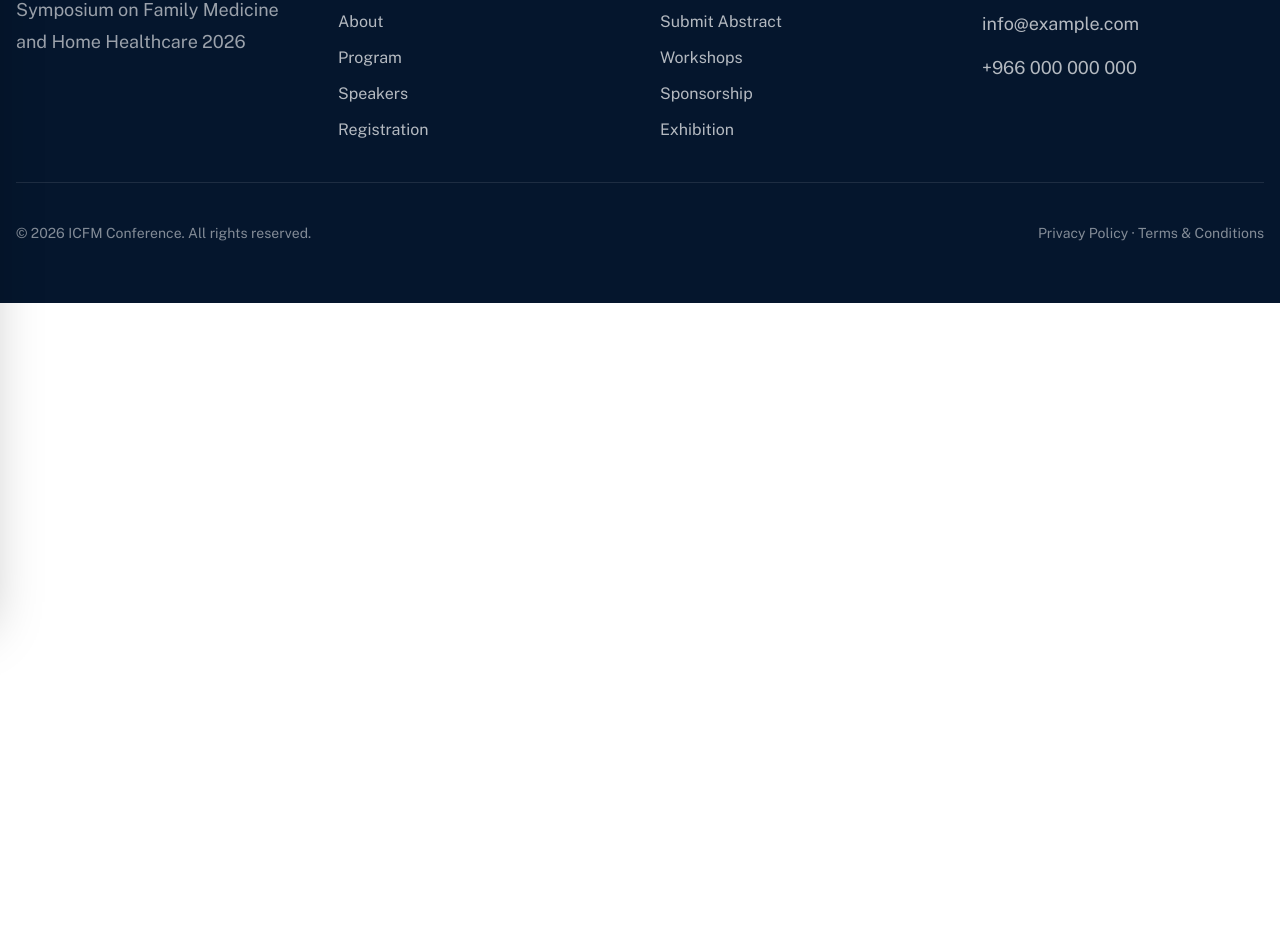
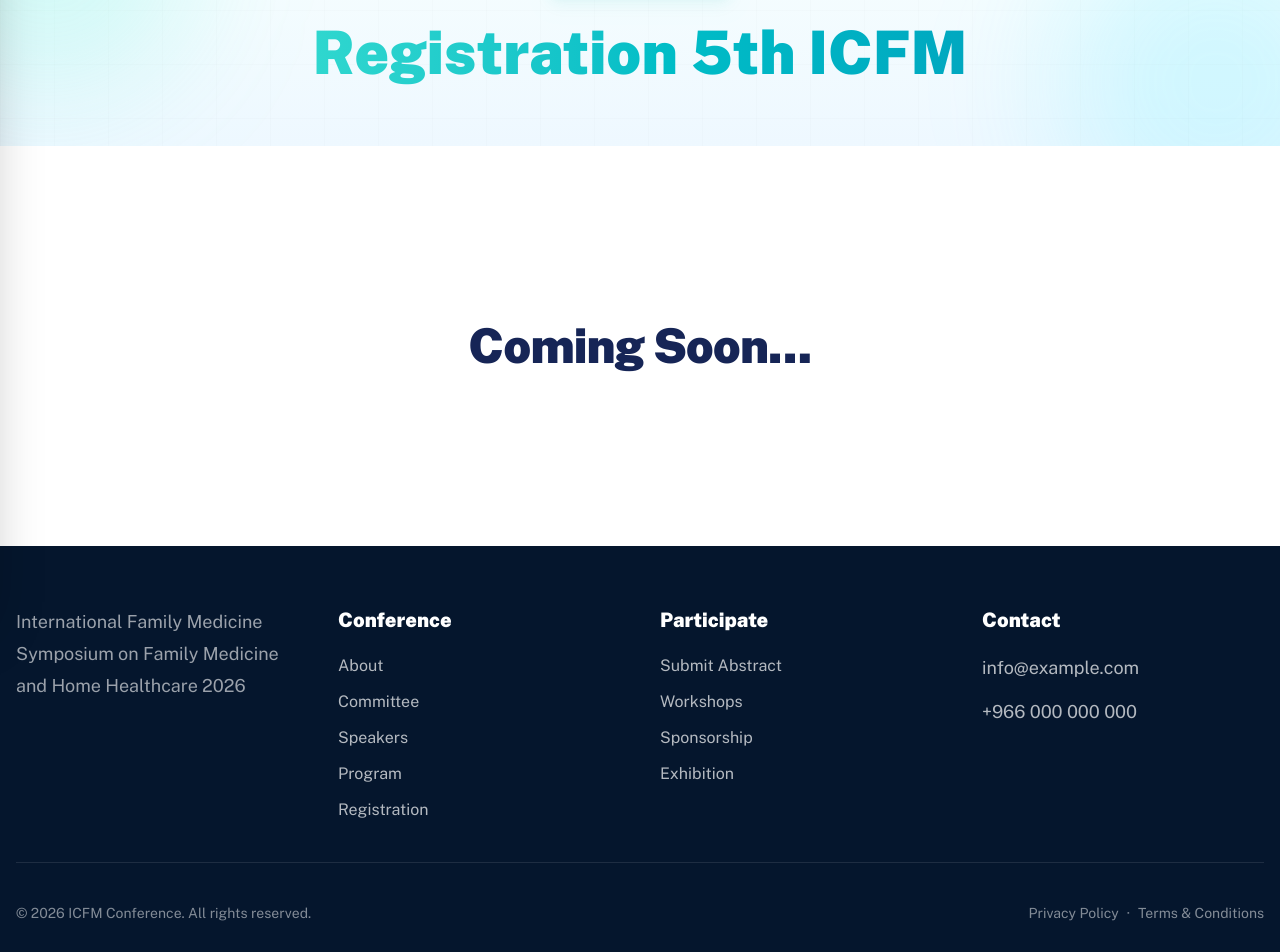
Before and after one commit to ArifK1712/icfm2026, a React (Vite) app: page /registration in a window 1280 px wide. Shown: the part 186-1138 px from the top of the page. Before the commit the page ends 800 px from the top, so only its background shows below. Built offline with nearby package versions, Linux system fonts and the light colour scheme.

Commit message:
Pages Added

```diff
--- a/src/App.jsx
+++ b/src/App.jsx
@@ -7,6 +7,9 @@ import Home from './pages/Home'
 import AboutPage from './pages/AboutPage'
 import SpeakerPage from './pages/SpeakerPage'
 import ComitteePage from './pages/ComitteePage'
+import ProgramPage from './pages/ProgramPage'
+import RegistrationPage from './pages/RegistrationPage'
+import VenuePage from './pages/VenuePage'
 
 function App() {
   return (
@@ -18,6 +21,9 @@ function App() {
         <Route path="/about" element={<AboutPage />} />
         <Route path="/speakers" element={<SpeakerPage />} />
         <Route path="/committee" element={<ComitteePage />} />
+        <Route path="/program" element={<ProgramPage />} />
+        <Route path="/registration" element={<RegistrationPage />} />
+        <Route path="/venue" element={<VenuePage />} />
       </Routes>
 
       <Footer />
--- a/src/components/Footer.jsx
+++ b/src/components/Footer.jsx
@@ -1,79 +1,103 @@
+import { Link } from 'react-router-dom'
+
 function Footer() {
-  const conferenceLinks = ["About", "Program", "Speakers", "Registration"];
+  const conferenceLinks = [
+    { label: 'About', path: '/about' },
+    { label: 'Committee', path: '/committee' },
+    { label: 'Speakers', path: '/speakers' },
+    { label: 'Program', path: '/program' },
+    { label: 'Registration', path: '/registration' },
+  ]
 
   const participateLinks = [
-    "Submit Abstract",
-    "Workshops",
-    "Sponsorship",
-    "Exhibition",
-  ];
+    { label: 'Submit Abstract', path: '/submit-abstract' },
+    { label: 'Workshops', path: '/workshops' },
+    { label: 'Sponsorship', path: '/sponsorship' },
+    { label: 'Exhibition', path: '/exhibition' },
+  ]
 
   return (
     <footer className="bg-[#05162d] px-4 py-15 text-white/70">
       <div className="mx-auto max-w-7xl">
         {/* Top */}
         <div className="grid gap-10 md:grid-cols-2 lg:grid-cols-4">
-          {/* Logo */}
+          {/* About Conference */}
           <div>
-
             <p className="max-w-sm leading-8 text-white/60">
-              International Family Medicine Symposium on Family Medicine and Home Healthcare 2026
+              International Family Medicine Symposium on Family Medicine and
+              Home Healthcare 2026
             </p>
           </div>
 
           {/* Conference */}
           <div>
-            <h5 className="mb-5 text-xl font-black text-white">Conference</h5>
+            <h5 className="mb-5 text-xl font-black text-white">
+              Conference
+            </h5>
 
             <div className="space-y-3">
-              {conferenceLinks.map((item, index) => (
-                <a
-                  key={index}
-                  href="#"
+              {conferenceLinks.map((item) => (
+                <Link
+                  key={item.label}
+                  to={item.path}
                   className="
                     block transition-all duration-300
                     hover:translate-x-1
                     hover:text-teal-400
                   "
                 >
-                  {item}
-                </a>
+                  {item.label}
+                </Link>
               ))}
             </div>
           </div>
 
           {/* Participate */}
           <div>
-            <h5 className="mb-5 text-xl font-black text-white">Participate</h5>
+            <h5 className="mb-5 text-xl font-black text-white">
+              Participate
+            </h5>
 
             <div className="space-y-3">
-              {participateLinks.map((item, index) => (
-                <a
-                  key={index}
-                  href="#"
+              {participateLinks.map((item) => (
+                <Link
+                  key={item.label}
+                  to={item.path}
                   className="
                     block transition-all duration-300
                     hover:translate-x-1
                     hover:text-teal-400
                   "
                 >
-                  {item}
-                </a>
+                  {item.label}
+                </Link>
               ))}
             </div>
           </div>
 
           {/* Contact */}
           <div>
-            <h5 className="mb-5 text-xl font-black text-white">Contact</h5>
+            <h5 className="mb-5 text-xl font-black text-white">
+              Contact
+            </h5>
 
             <div className="space-y-4">
               <p className="flex items-center text-white/70">
-                info@example.com
+                <a
+                  href="mailto:info@example.com"
+                  className="transition-all duration-300 hover:text-teal-400"
+                >
+                  info@example.com
+                </a>
               </p>
 
               <p className="flex items-center text-white/70">
-                +966 000 000 000
+                <a
+                  href="tel:+966000000000"
+                  className="transition-all duration-300 hover:text-teal-400"
+                >
+                  +966 000 000 000
+                </a>
               </p>
             </div>
           </div>
@@ -91,11 +115,27 @@ function Footer() {
         >
           <div>© 2026 ICFM Conference. All rights reserved.</div>
 
-          <div>Privacy Policy · Terms & Conditions</div>
+          <div className="flex flex-wrap gap-2">
+            <Link
+              to="/privacy-policy"
+              className="transition-all duration-300 hover:text-teal-400"
+            >
+              Privacy Policy
+            </Link>
+
+            <span>·</span>
+
+            <Link
+              to="/terms-conditions"
+              className="transition-all duration-300 hover:text-teal-400"
+            >
+              Terms & Conditions
+            </Link>
+          </div>
         </div>
       </div>
     </footer>
-  );
+  )
 }
 
-export default Footer;
+export default Footer
--- /dev/null
+++ b/src/pages/ProgramPage.jsx
@@ -0,0 +1,14 @@
+import InnerPageHero from "../components/InnerPageHero";
+
+function ProgramPage() {
+  return (
+    <>
+      <InnerPageHero subtitle="Home / Program" title="Program 5th ICFM" />
+      <h2 className="text-center h-100 flex items-center justify-center">
+        Coming Soon...
+      </h2>
+    </>
+  );
+}
+
+export default ProgramPage;
--- /dev/null
+++ b/src/pages/RegistrationPage.jsx
@@ -0,0 +1,14 @@
+import InnerPageHero from "../components/InnerPageHero";
+
+function RegistrationPage() {
+  return (
+    <>
+      <InnerPageHero subtitle="Home / Registration" title="Registration 5th ICFM" />
+      <h2 className="text-center h-100 flex items-center justify-center">
+        Coming Soon...
+      </h2>
+    </>
+  );
+}
+
+export default RegistrationPage;
--- /dev/null
+++ b/src/pages/VenuePage.jsx
@@ -0,0 +1,14 @@
+import InnerPageHero from "../components/InnerPageHero";
+
+function VenuePage() {
+  return (
+    <>
+      <InnerPageHero subtitle="Home / Venue" title="Venue 5th ICFM" />
+      <h2 className="text-center h-100 flex items-center justify-center">
+        Coming Soon...
+      </h2>
+    </>
+  );
+}
+
+export default VenuePage;
```
